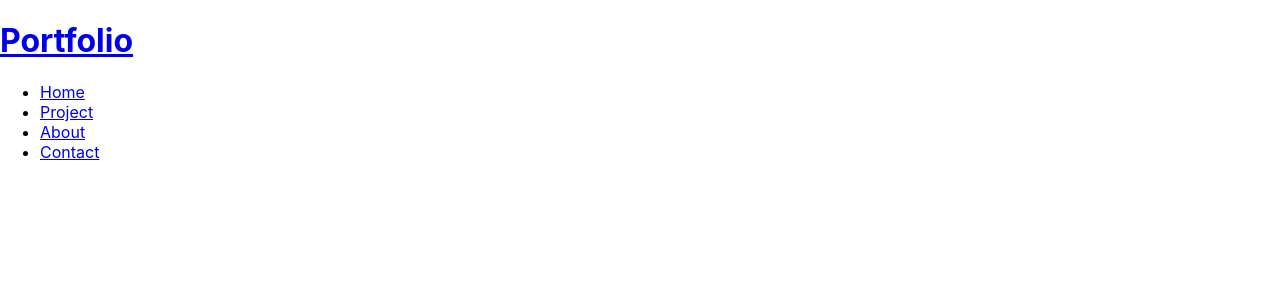
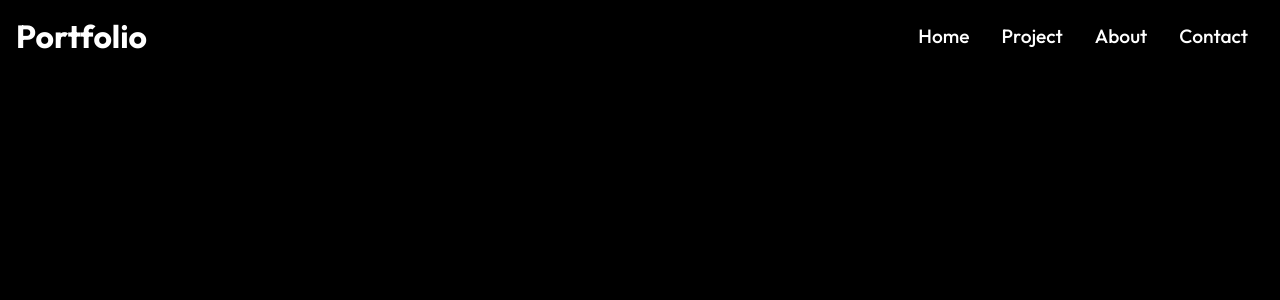
Before and after one commit to Shahnewaj-786/Personal-Portfolio_Using_React, a React (Create React App) app: page / in a window 1280 px wide. Shown: the top 300 px of the page. Built offline with nearby package versions, Linux system fonts and the light colour scheme.

Commit message:
add global css for all site color and button style also design for navbar

```diff
--- a/src/components/Navbar.js
+++ b/src/components/Navbar.js
@@ -10,7 +10,7 @@
         <h1>Portfolio</h1>
         </Link>
 
-        <ul>
+        <ul className="nav-menu">
             <li>
                 <Link to = "/">Home</Link>
             </li>
--- a/src/components/NavbarStyles.css
+++ b/src/components/NavbarStyles.css
@@ -0,0 +1,20 @@
+.header{
+    display: flex;
+    justify-content: space-between;
+    align-items: center;
+    padding: 1rem;
+}
+
+
+.nav-menu{
+    display: flex;
+}
+
+.nav-menu li{
+    padding: 0 1rem;
+}
+
+.nav-menu li a{
+    font-size: 1.2rem;
+    font-weight: 500;
+}
--- a/src/index.css
+++ b/src/index.css
@@ -1,13 +1,44 @@
-body {
+@import url('https://fonts.googleapis.com/css2?family=Outfit:wght@100;200;300;400;500;600;700;800;900&display=swap');
+
+*{
+  box-sizing: border-box;
   margin: 0;
-  font-family: -apple-system, BlinkMacSystemFont, 'Segoe UI', 'Roboto', 'Oxygen',
-    'Ubuntu', 'Cantarell', 'Fira Sans', 'Droid Sans', 'Helvetica Neue',
-    sans-serif;
-  -webkit-font-smoothing: antialiased;
-  -moz-osx-font-smoothing: grayscale;
+  padding: 0;
+  font-family: 'Outfit', sans-serif;
 }
 
-code {
-  font-family: source-code-pro, Menlo, Monaco, Consolas, 'Courier New',
-    monospace;
+body{
+  background: black;
 }
+
+h1,h4,p,a{
+  color: white;
+  text-decoration: none;
+}
+
+ul{
+  list-style-type: none;
+}
+
+.btn{
+  padding: 12px 32px;
+  font-size: 1rem;
+  text-transform: uppercase;
+  background-color: reg(248, 217, 15);
+  color: black;
+  border: 1px solid white;
+  cursor: pointer;
+}
+
+.btn-light{
+  background: transparent;
+  color: white;
+}
+
+
+.btn:hover{
+  background: rgba(255,255,255,0.2);
+  color: white;
+  transition: 0.3s;
+
+}
```
